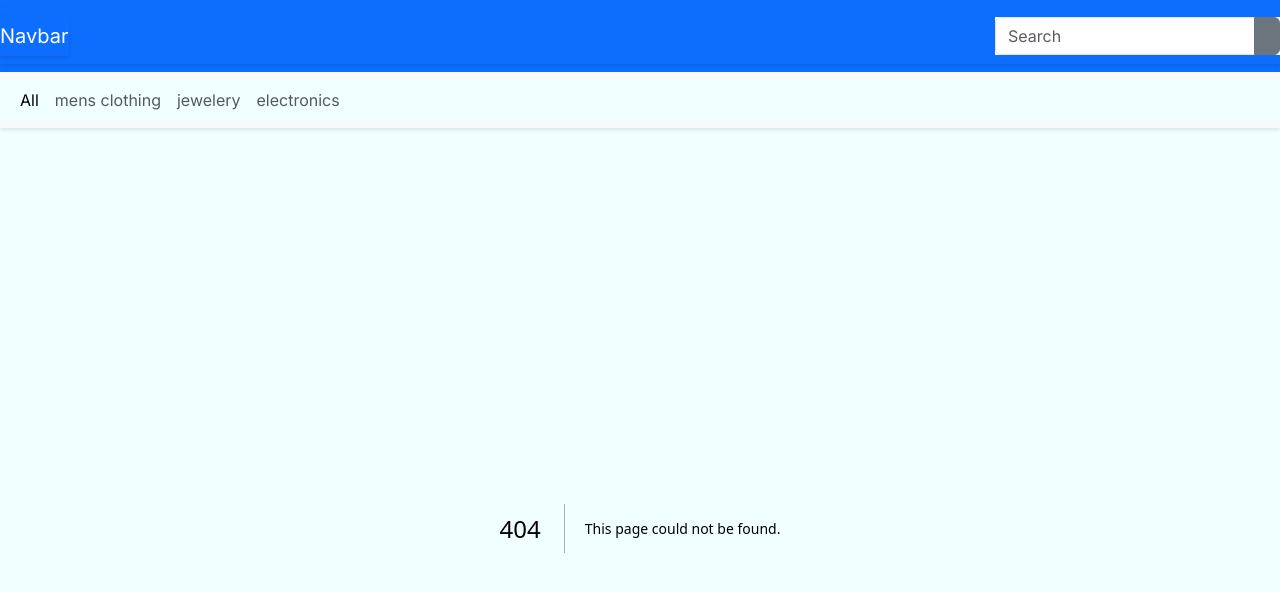
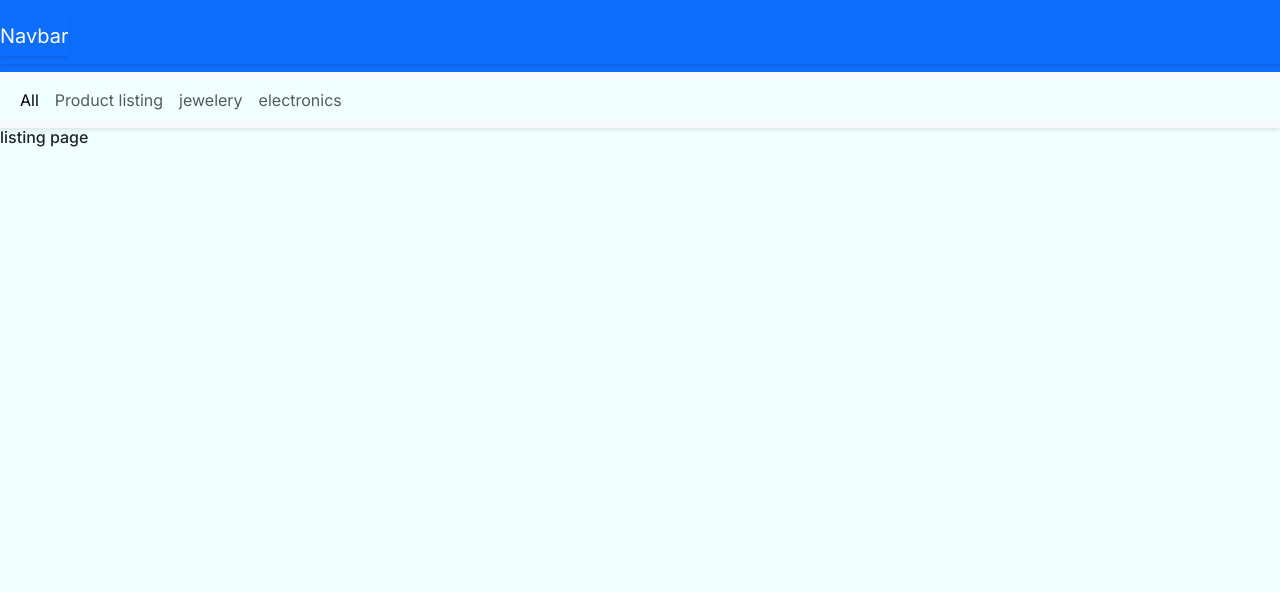
Before and after one commit to Pujarani06052001/E-Com, a Next.js app: page /Product_listing in a window 1280 px wide. Before the commit this address had no page. Shown: the top 592 px of the page. Built offline with nearby package versions, Linux system fonts and the light colour scheme.

Commit message:
view all botton is done

```diff
--- a/app/Navbar.js
+++ b/app/Navbar.js
@@ -7,16 +7,18 @@ import 'bootstrap/dist/css/bootstrap.css';
 const Nav = () => {
   return (
 
-        <nav className="navbar navbar-expand-lg navbar-light bg-light">
-        <div className="container-fluid">
-            <div className="collapse navbar-collapse justify-content-between" id="navbarCollapse">
-                <div className="navbar-nav">
-                    <a href="/" className="nav-item nav-link active">All</a>
-                    <a href="/Men_clothes" className="nav-item nav-link">mens clothing</a>
-                    <a href="/Jewelery" className="nav-item nav-link">jewelery</a>
-                    <a href="/Electronics" className="nav-item nav-link">electronics</a>
-                </div>
+        <nav className="navbar navbar-expand-lg navbar navbar-dark bg-primary">
+        <div className="container-fluid navbar navbar-dark bg-primary">
+            <a href="#" className="navbar-brand navbar navbar-dark bg-primary">Navbar</a>
+            <div className=".bg-primary.bg-gradient
+" id="navbarCollapse">
 
+                <form className="d-flex">
+                    <div className="input-group">
+                        {/* <input type="text" className="form-control" placeholder="Search"></input> */}
+                        {/* <button type="button" className="btn btn-secondary"><i className="bi-search"></i></button> */}
+                    </div>
+                </form>
                 <div className="navbar-nav">
                  {/* <img src="https://images.rawpixel.com/image_png_social_square/cHJpdmF0ZS9sci9pbWFnZXMvd2Vic2l0ZS8yMDIyLTExL2pvYjE0MjgtZWxlbWVudC0xMDctcC5wbmc.png" alt="Description of the image"></img> */}
                 </div>
--- a/app/Navbar2.js
+++ b/app/Navbar2.js
@@ -7,18 +7,16 @@ import 'bootstrap/dist/css/bootstrap.css';
 const Nav = () => {
   return (
 
-        <nav className="navbar navbar-expand-lg navbar navbar-dark bg-primary">
-        <div className="container-fluid navbar navbar-dark bg-primary">
-            <a href="#" className="navbar-brand navbar navbar-dark bg-primary">Navbar</a>
-            <div className=".bg-primary.bg-gradient
-" id="navbarCollapse">
+        <nav className="navbar navbar-expand-lg navbar-light bg-light">
+        <div className="container-fluid">
+            <div className="collapse navbar-collapse justify-content-between" id="navbarCollapse">
+                <div className="navbar-nav">
+                    <a href="/" className="nav-item nav-link active">All</a>
+                    <a href="/Product_listing" className="nav-item nav-link">Product listing</a>
+                    <a href="/Jewelery" className="nav-item nav-link">jewelery</a>
+                    <a href="/Electronics" className="nav-item nav-link">electronics</a>
+                </div>
 
-                <form className="d-flex">
-                    <div className="input-group">
-                        <input type="text" className="form-control" placeholder="Search"></input>
-                        <button type="button" className="btn btn-secondary"><i className="bi-search"></i></button>
-                    </div>
-                </form>
                 <div className="navbar-nav">
                  {/* <img src="https://images.rawpixel.com/image_png_social_square/cHJpdmF0ZS9sci9pbWFnZXMvd2Vic2l0ZS8yMDIyLTExL2pvYjE0MjgtZWxlbWVudC0xMDctcC5wbmc.png" alt="Description of the image"></img> */}
                 </div>
--- /dev/null
+++ b/app/Product_listing/page.js
@@ -0,0 +1,12 @@
+"use client"
+import axios from 'axios';
+import React, { useEffect, useState } from 'react';
+
+const Clothes = () => {
+
+    return(
+      <h6>listing page</h6>
+    )
+};
+
+export default Clothes;
--- a/app/layout.js
+++ b/app/layout.js
@@ -1,7 +1,7 @@
 import { Inter } from 'next/font/google'
 import './globals.css'
-import Navbar from './Navbar'
-import Navbar2 from "./Navbar2"
+import Navbar from './Navbar2'
+import Navbar2 from "./Navbar"
 
 const inter = Inter({ subsets: ['latin'] })
 
```
Also changed, not shown: app/Alldata.js (+72 -15 lines), app/Men_clothes/page.js (deleted, +0 -12 lines), app/globals.css (line endings or trailing spaces).
